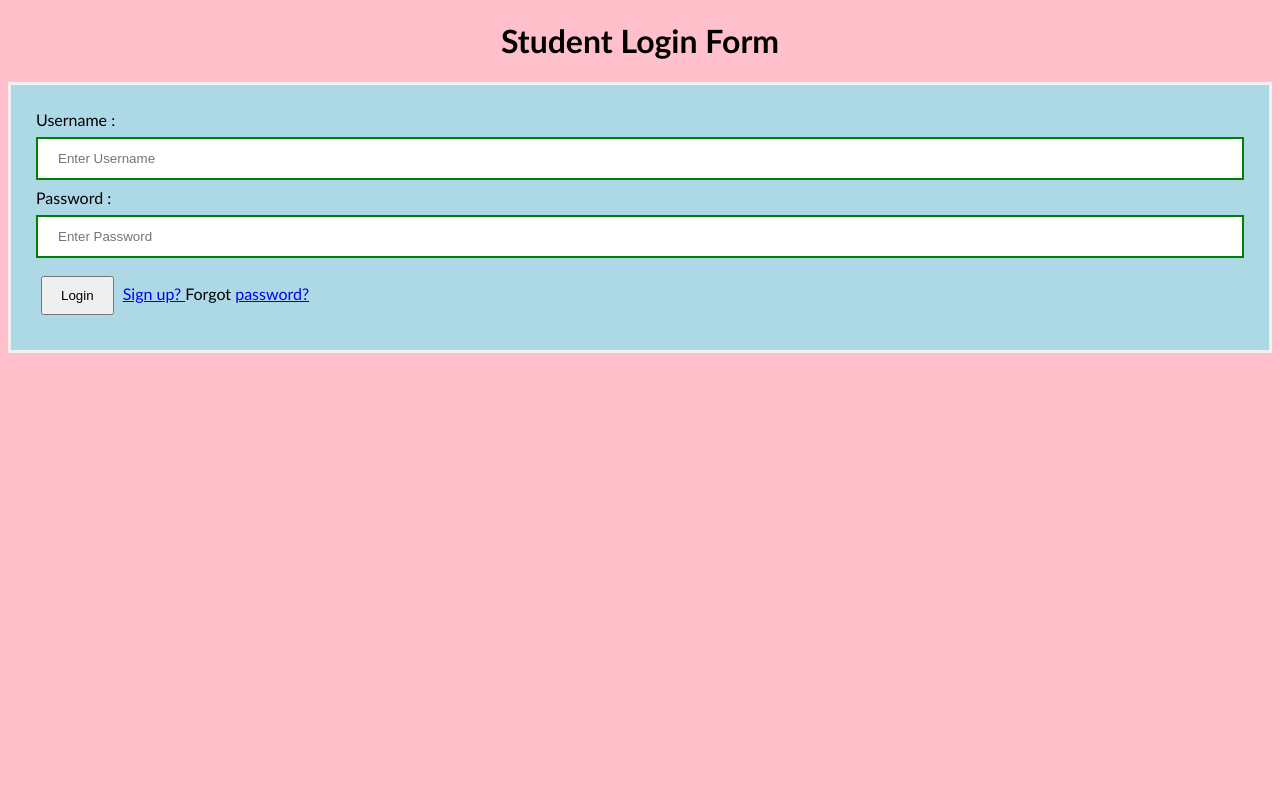
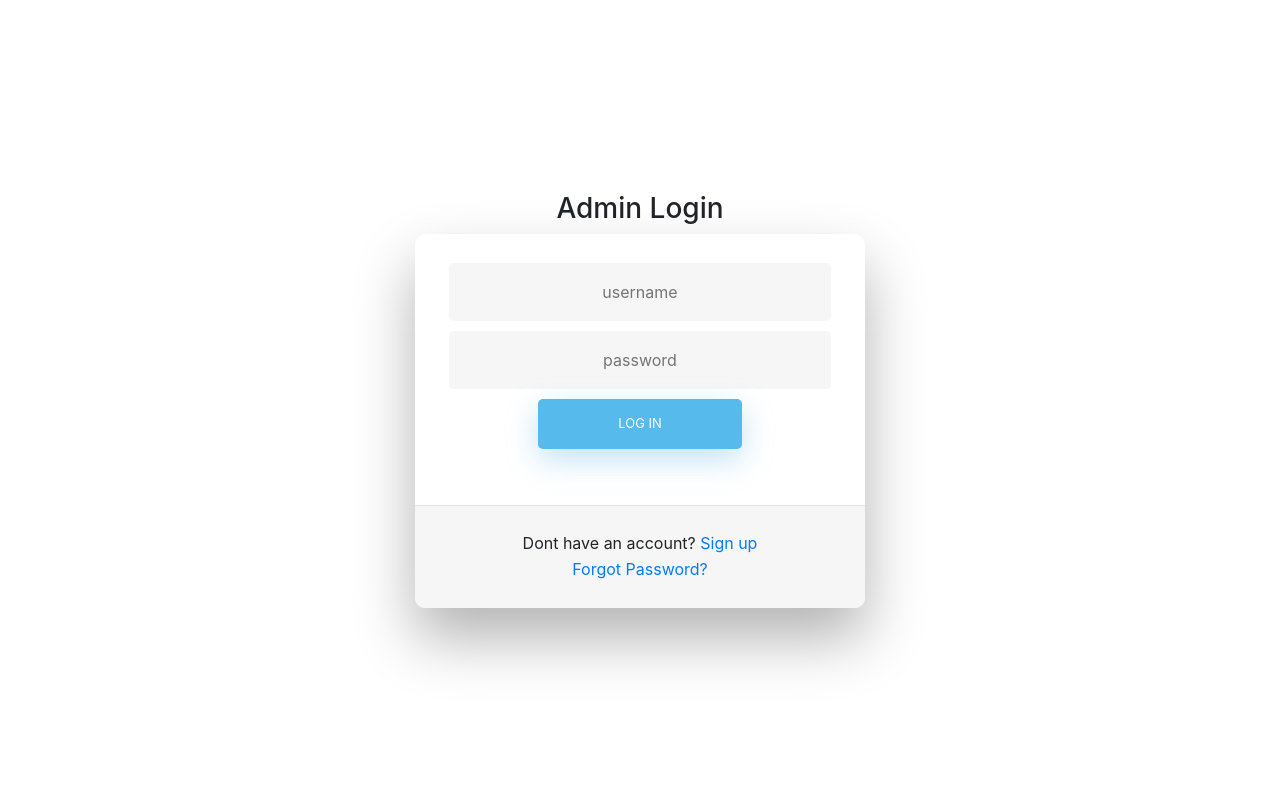
Before and after one commit to pratiksha16032001/metalic, a PHP site: page / in a window 1280 px wide. Run offline with PHP 8.4, Linux system fonts and the light colour scheme; some libraries are stand-ins or nearby versions.

Commit message:
login page design changed

```diff
--- a/index.php
+++ b/index.php
@@ -1,4 +1,3 @@
-
 
 <?php
 session_start();
@@ -9,73 +8,295 @@ session_start();
   echo "<script>window.location.href='admin/index.php';</script>";
     }
     ?>
+    <style>
 
-<!DOCTYPE html>
-<html>
-<head>
-<meta name="viewport" content="width=device-width, initial-scale=1">
-<title> Login Page </title>
-<style>
-Body {
-  font-family: Calibri, Helvetica, sans-serif;
-  background-color: pink;
+/* BASIC */
+
+html {
+  background-color: #56baed;
 }
-button {
-       background-color: #4CAF50;
-       width: 100%;
-        color: orange;
-        padding: 15px;
-        margin: 10px 0px;
-        border: none;
-        cursor: pointer;
+
+body {
+  font-family: "Poppins", sans-serif;
+  height: 100vh;
 }
- form {
-        border: 3px solid #f1f1f1;
+
+a {
+  color: #92badd;
+  display:inline-block;
+  text-decoration: none;
+  font-weight: 400;
 }
- input[type=text], input[type=password] {
-        width: 100%;
-        margin: 8px 0;
-        padding: 12px 20px;
-        display: inline-block;
-        border: 2px solid green;
-        box-sizing: border-box;
-    }
- button:hover {
-        opacity: 0.7;
-    }
-  .cancelbtn {
-        width: auto;
-        padding: 10px 18px;
-        margin: 10px 5px;
+
+h2 {
+  text-align: center;
+  font-size: 16px;
+  font-weight: 600;
+  text-transform: uppercase;
+  display:inline-block;
+  margin: 40px 8px 10px 8px;
+  color: #cccccc;
 }
 
 
- .container {
+
+/* STRUCTURE */
+
+.wrapper {
+  display: flex;
+  align-items: center;
+  flex-direction: column;
+  justify-content: center;
+  width: 100%;
+  min-height: 100%;
+  padding: 20px;
+}
+
+#formContent {
+  -webkit-border-radius: 10px 10px 10px 10px;
+  border-radius: 10px 10px 10px 10px;
+  background: #fff;
+  padding: 30px;
+  width: 90%;
+  max-width: 450px;
+  position: relative;
+  padding: 0px;
+  -webkit-box-shadow: 0 30px 60px 0 rgba(0,0,0,0.3);
+  box-shadow: 0 30px 60px 0 rgba(0,0,0,0.3);
+  text-align: center;
+}
+
+#formFooter {
+  background-color: #f6f6f6;
+  border-top: 1px solid #dce8f1;
   padding: 25px;
-        background-color: lightblue;
+  text-align: center;
+  -webkit-border-radius: 0 0 10px 10px;
+  border-radius: 0 0 10px 10px;
 }
+
+
+
+/* TABS */
+
+h2.inactive {
+  color: #cccccc;
+}
+
+h2.active {
+  color: #0d0d0d;
+  border-bottom: 2px solid #5fbae9;
+}
+
+
+
+/* FORM TYPOGRAPHY*/
+
+input[type=button], input[type=submit], input[type=reset]  {
+  background-color: #56baed;
+  border: none;
+  color: white;
+  padding: 15px 80px;
+  text-align: center;
+  text-decoration: none;
+  display: inline-block;
+  text-transform: uppercase;
+  font-size: 13px;
+  -webkit-box-shadow: 0 10px 30px 0 rgba(95,186,233,0.4);
+  box-shadow: 0 10px 30px 0 rgba(95,186,233,0.4);
+  -webkit-border-radius: 5px 5px 5px 5px;
+  border-radius: 5px 5px 5px 5px;
+  margin: 5px 20px 40px 20px;
+  -webkit-transition: all 0.3s ease-in-out;
+  -moz-transition: all 0.3s ease-in-out;
+  -ms-transition: all 0.3s ease-in-out;
+  -o-transition: all 0.3s ease-in-out;
+  transition: all 0.3s ease-in-out;
+}
+
+input[type=button]:hover, input[type=submit]:hover, input[type=reset]:hover  {
+  background-color: #39ace7;
+}
+
+input[type=button]:active, input[type=submit]:active, input[type=reset]:active  {
+  -moz-transform: scale(0.95);
+  -webkit-transform: scale(0.95);
+  -o-transform: scale(0.95);
+  -ms-transform: scale(0.95);
+  transform: scale(0.95);
+}
+
+input[type=text] {
+  background-color: #f6f6f6;
+  border: none;
+  color: #0d0d0d;
+  padding: 15px 32px;
+  text-align: center;
+  text-decoration: none;
+  display: inline-block;
+  font-size: 16px;
+  margin: 5px;
+  width: 85%;
+  border: 2px solid #f6f6f6;
+  -webkit-transition: all 0.5s ease-in-out;
+  -moz-transition: all 0.5s ease-in-out;
+  -ms-transition: all 0.5s ease-in-out;
+  -o-transition: all 0.5s ease-in-out;
+  transition: all 0.5s ease-in-out;
+  -webkit-border-radius: 5px 5px 5px 5px;
+  border-radius: 5px 5px 5px 5px;
+}
+
+input[type=text]:focus {
+  background-color: #fff;
+  border-bottom: 2px solid #5fbae9;
+}
+
+input[type=text]:placeholder {
+  color: #cccccc;
+}
+
+
+
+/* ANIMATIONS */
+
+/* Simple CSS3 Fade-in-down Animation */
+.fadeInDown {
+  -webkit-animation-name: fadeInDown;
+  animation-name: fadeInDown;
+  -webkit-animation-duration: 1s;
+  animation-duration: 1s;
+  -webkit-animation-fill-mode: both;
+  animation-fill-mode: both;
+}
+
+@-webkit-keyframes fadeInDown {
+  0% {
+    opacity: 0;
+    -webkit-transform: translate3d(0, -100%, 0);
+    transform: translate3d(0, -100%, 0);
+  }
+  100% {
+    opacity: 1;
+    -webkit-transform: none;
+    transform: none;
+  }
+}
+
+@keyframes fadeInDown {
+  0% {
+    opacity: 0;
+    -webkit-transform: translate3d(0, -100%, 0);
+    transform: translate3d(0, -100%, 0);
+  }
+  100% {
+    opacity: 1;
+    -webkit-transform: none;
+    transform: none;
+  }
+}
+
+/* Simple CSS3 Fade-in Animation */
+@-webkit-keyframes fadeIn { from { opacity:0; } to { opacity:1; } }
+@-moz-keyframes fadeIn { from { opacity:0; } to { opacity:1; } }
+@keyframes fadeIn { from { opacity:0; } to { opacity:1; } }
+
+.fadeIn {
+  opacity:0;
+  -webkit-animation:fadeIn ease-in 1;
+  -moz-animation:fadeIn ease-in 1;
+  animation:fadeIn ease-in 1;
+
+  -webkit-animation-fill-mode:forwards;
+  -moz-animation-fill-mode:forwards;
+  animation-fill-mode:forwards;
+
+  -webkit-animation-duration:1s;
+  -moz-animation-duration:1s;
+  animation-duration:1s;
+}
+
+.fadeIn.first {
+  -webkit-animation-delay: 0.4s;
+  -moz-animation-delay: 0.4s;
+  animation-delay: 0.4s;
+}
+
+.fadeIn.second {
+  -webkit-animation-delay: 0.6s;
+  -moz-animation-delay: 0.6s;
+  animation-delay: 0.6s;
+}
+
+.fadeIn.third {
+  -webkit-animation-delay: 0.8s;
+  -moz-animation-delay: 0.8s;
+  animation-delay: 0.8s;
+}
+
+.fadeIn.fourth {
+  -webkit-animation-delay: 1s;
+  -moz-animation-delay: 1s;
+  animation-delay: 1s;
+}
+
+/* Simple CSS3 Fade-in Animation */
+.underlineHover:after {
+  display: block;
+  left: 0;
+  bottom: -10px;
+  width: 0;
+  height: 2px;
+  background-color: #56baed;
+  content: "";
+  transition: width 0.2s;
+}
+
+.underlineHover:hover {
+  color: #0d0d0d;
+}
+
+.underlineHover:hover:after{
+  width: 100%;
+}
+
+
+
+/* OTHERS */
+
+*:focus {
+    outline: none;
+}
+
+#icon {
+  width:60%;
+}
+
     </style>
-</head>
-<body>
-    <center> <h1> Student Login Form </h1> </center>
+<link href="//maxcdn.bootstrapcdn.com/bootstrap/4.0.0/css/bootstrap.min.css" rel="stylesheet" id="bootstrap-css">
+<script src="//maxcdn.bootstrapcdn.com/bootstrap/4.0.0/js/bootstrap.min.js"></script>
+<script src="//cdnjs.cloudflare.com/ajax/libs/jquery/3.2.1/jquery.min.js"></script>
+<!------ Include the above in your HEAD tag ---------->
+
+<div class="wrapper fadeInDown">
+<h3>Admin Login</h3>
+  <div id="formContent"> <br>
+    <!-- Tabs Titles -->
+    <!-- Login Form -->
     <form method="post">
-        <div class="container">
-            <label>Username : </label>
-            <input type="text" placeholder="Enter Username" name="username" required>
-            <label>Password : </label>
-            <input type="password" placeholder="Enter Password" name="password" required>
+      <input type="text" id="login" class="fadeIn second" name="username" placeholder="username">
+      <input type="text" id="password" class="fadeIn third" name="password" placeholder="password">
+      <input type="submit" name="Login" class="fadeIn fourth" value="Log In">
+    </form>
 
-<td colspan="2" align="center">
+    <!-- Remind Passowrd -->
+    <div id="formFooter">
+     Dont have an account? <a class="underlineHover" href="register.php">Sign up</a><br>
+      <a class="underlineHover" href="forgot.php">Forgot Password?</a>
+    </div>
 
-                    <input type="submit" class="cancelbtn" name="Login" value="Login">
-                   <a href="register.php"> Sign up? </a>
-
-            Forgot <a href="forgot.php"> password? </a>
-                </td>
   </div>
-    </form>
-</body>
-</html>
+</div>
 <?php
 
 
```
Lines whose indentation alone changed are shown as unchanged.
